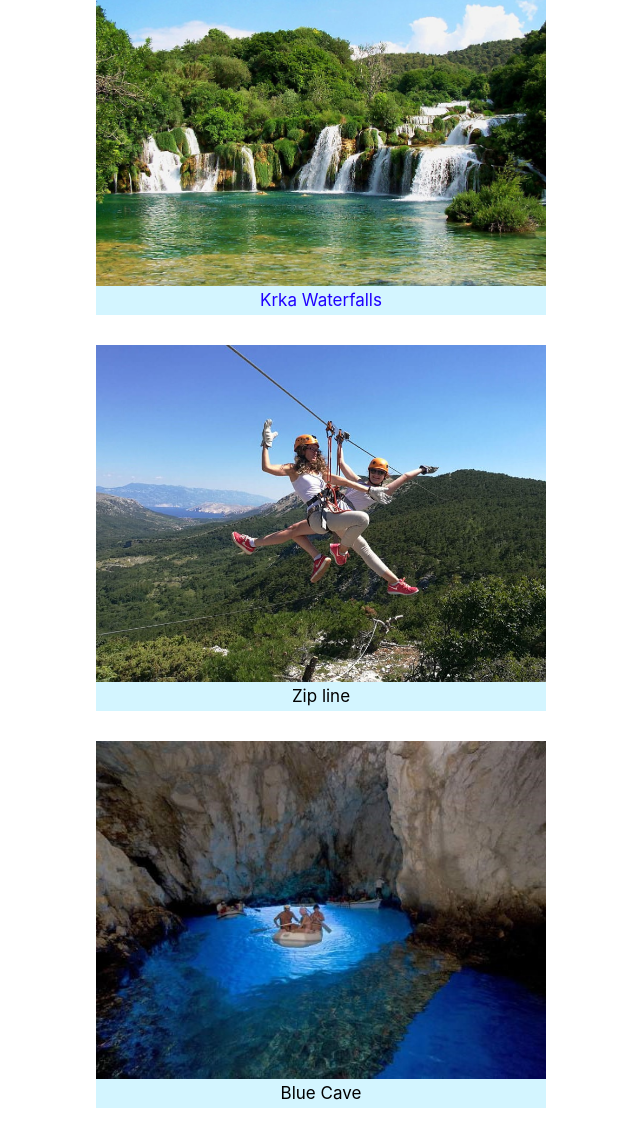
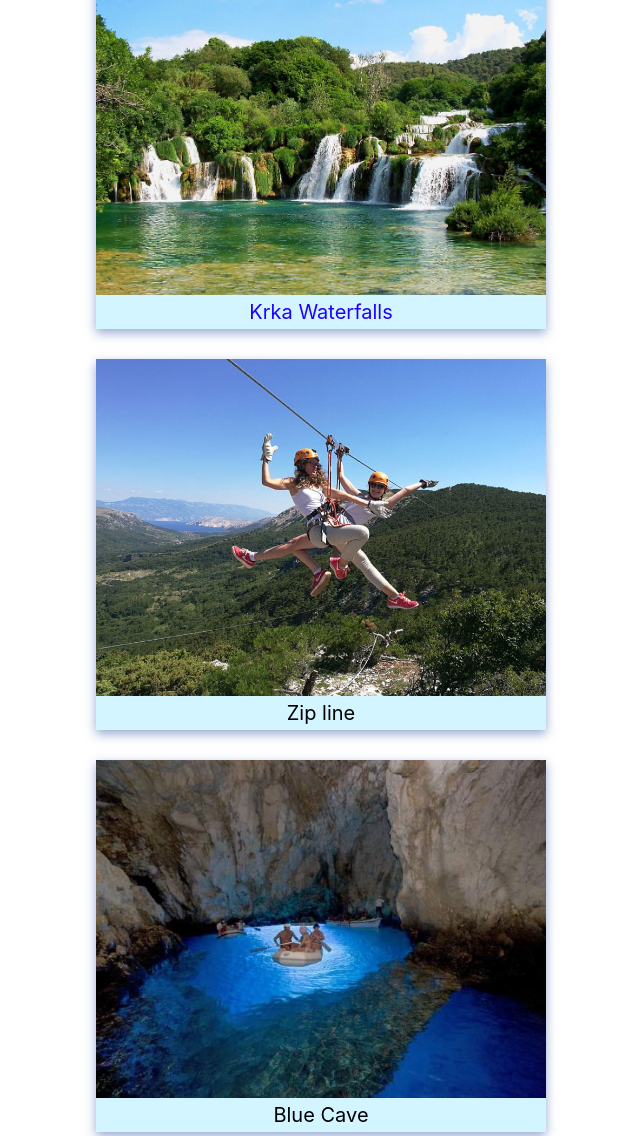
Before and after one commit to BrunoVukasovic/splittrip-v1-gatsby, a Gatsby site: page / in a window 1280 px wide. Shown: the part 794-1930 px from the top of the page, without its empty margins (319-959 px from the left). Built offline with nearby package versions, Linux system fonts and the light colour scheme; Gatsby itself is replaced by a stand-in of ours; grey boxes are pictures that could not be loaded.

Commit message:
TripItemHeading added, Link to Logo added

```diff
--- a/src/components/Logo/index.js
+++ b/src/components/Logo/index.js
@@ -1,5 +1,10 @@
 import React from "react";
 import styles from "./styles.module.css";
 import logoPNG from "./images/Logo 298x298.png"
+import { Link } from "gatsby";
 
-export default () => <img className={styles.Logo} src={logoPNG} alt="Logo" />;
+export default () => (
+    <Link to = "/">
+    <img className={styles.Logo} src={logoPNG} alt="Logo" />
+    </Link>
+);
--- a/src/components/TripItem/styles.module.css
+++ b/src/components/TripItem/styles.module.css
@@ -6,4 +6,14 @@
   align-items: center;
   margin: 30px auto;
   cursor: pointer;
+  box-shadow: rgba(46, 83, 164, 0.5) 0px 4px 10px;
 }
+
+.TripItem:hover {
+  transform: translateY(-3px);
+  box-shadow: rgba(46, 83, 164, 0.5) 0px 8px 20px;
+}
+
+.TripItem:hover > p{
+  font-weight: bold;
+}
--- /dev/null
+++ b/src/components/TripItemHeading/index.js
@@ -0,0 +1,6 @@
+import React from "react";
+import styles from "./styles.module.css";
+
+export default ({ children }) => (
+  <p className={styles.TripItemHeading}> {children} </p>
+);
--- /dev/null
+++ b/src/components/TripItemHeading/styles.module.css
@@ -0,0 +1,3 @@
+.TripItemHeading{
+    font-size: 20px;
+}
--- a/src/components/index.js
+++ b/src/components/index.js
@@ -8,3 +8,4 @@ export { default as TripDescription } from "./TripDescription";
 export { default as Button } from "./Button";
 export { default as ButtonContainer } from "./ButtonContainer";
 export { default as Logo } from "./Logo";
+export { default as TripItemHeading } from "./TripItemHeading";
--- a/src/pages/index.js
+++ b/src/pages/index.js
@@ -1,6 +1,6 @@
 import React from "react";
 import { Link } from "gatsby";
-import { Layout, Container, MainImage, TripItem } from "../components";
+import { Layout, Container, MainImage, TripItem, TripItemHeading } from "../components";
 import krkaPhoto from "../images/krka 4x3.jpg";
 import zipPhoto from "../images/zip 4x3.jpg";
 import blueCavePhoto from "../images/blue cave 4x3.jpg";
@@ -18,23 +18,23 @@ export default () => {
         <Link to="/krka/">
           <TripItem>
           <img src={krkaPhoto} alt="Krka" width= "100%"/>
-          <p>Krka Waterfalls</p>
+          <TripItemHeading>Krka Waterfalls</TripItemHeading>
           </TripItem>
         </Link>
 
         <TripItem>
         <img src={zipPhoto} alt="Zip line" width= "100%"/>
-        <p>Zip line</p>
+        <TripItemHeading>Zip line</TripItemHeading>
         </TripItem>
 
         <TripItem>
         <img src={blueCavePhoto} alt="Blue Cave" width= "100%"/>
-        <p>Blue Cave</p>
+        <TripItemHeading>Blue Cave</TripItemHeading>
         </TripItem>
 
         <TripItem>
         <img src={raftingPhoto} alt="Rafting" width= "100%"/>
-        <p>Rafting</p>
+        <TripItemHeading>Rafting</TripItemHeading>
         </TripItem>
 
       </Container>
```
Also changed, not shown: src/pages/land tours.js (+5 -5 lines), 1 other file.
